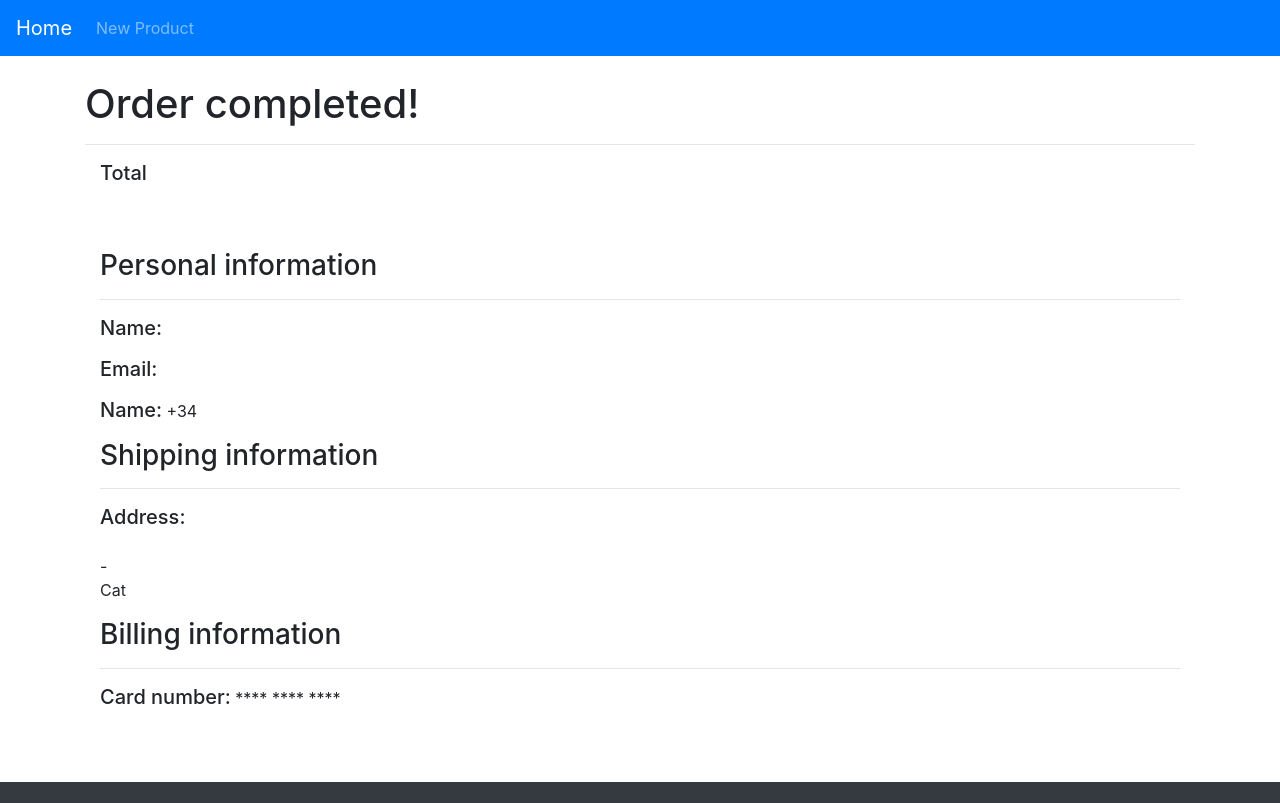
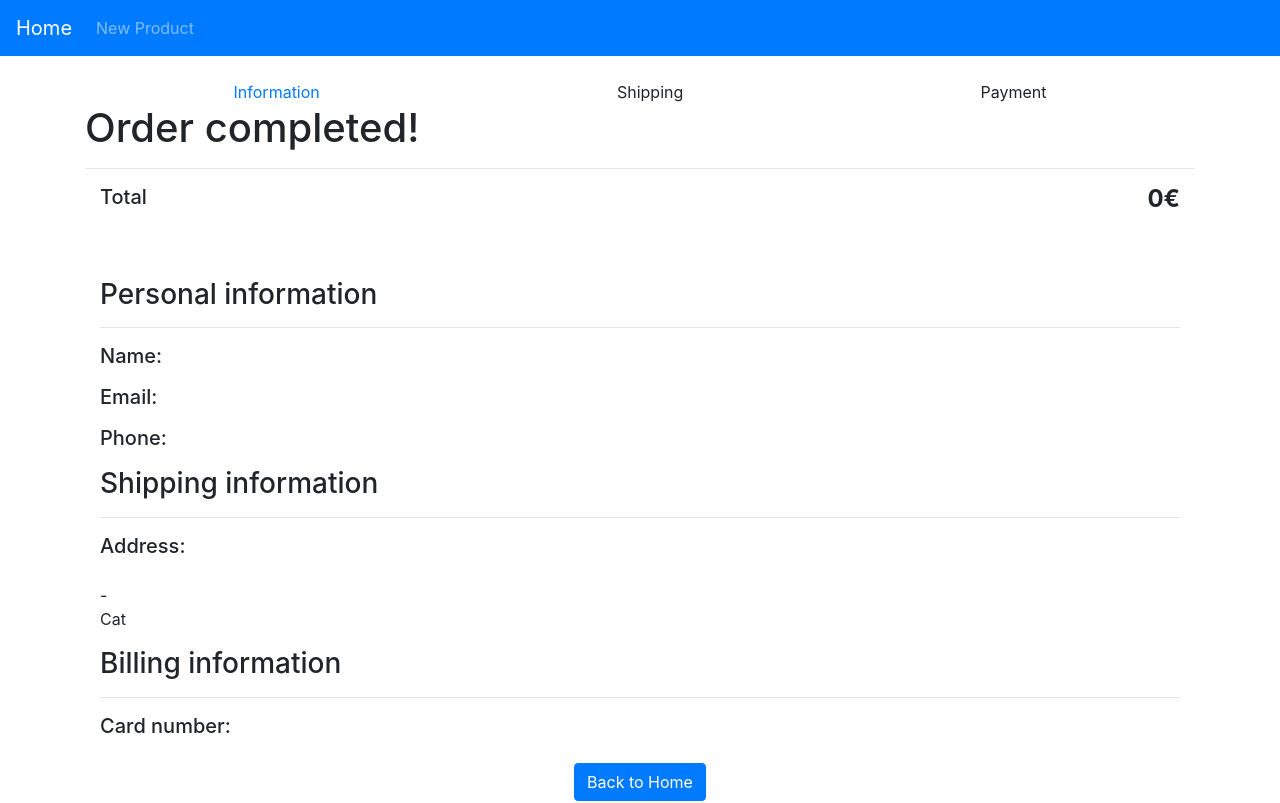
Before and after one commit to assembler-institute/react-shopping-cart-context, a React (Create React App) app: page /checkout/order-summary in a window 1280 px wide. Shown: the top 803 px of the page. Built offline with nearby package versions, Linux system fonts and the light colour scheme.

Commit message:
finish resumen page

```diff
--- a/src/components/Cart/Cart.js
+++ b/src/components/Cart/Cart.js
@@ -5,7 +5,7 @@ import ShoppingCartItem from "../ShoppingCartItem";
 import Button from "../Button";
 import HomeContext from "../../context/homeContext/HomeContext";
 
-function getCartTotal(cart) {
+export function getCartTotal(cart) {
   return cart.reduce((accum, item) => {
     return accum + item.price * item.quantity;
   }, 0);
--- /dev/null
+++ b/src/components/CheckoutHeader/CheckoutHeader.js
@@ -0,0 +1,45 @@
+import { NavLink } from "react-router-dom"
+import { useUser } from "../../context/userContext/userContex"
+
+function CheckoutHeader (){
+     const {  userDataValidPage1,userDataValidPage2}= useUser()
+    return (
+        <>
+            <header>
+                <div className="justify-content-between checkout-header">
+                    <nav className="d-flex justify-content-around steps-nav">
+                        <NavLink exact activeClassName="is-active" to="/checkout/step-1">
+                            Information
+                        </NavLink>
+                        {userDataValidPage1? (
+                        <NavLink
+                            disabled={!userDataValidPage1}
+                            exact
+                            activeClassName="is-active"
+                            to="/checkout/step-2"
+                        >
+                            Shipping
+                        </NavLink>
+                        ) : (
+                        <span>Shipping</span>
+                        )}
+                        {userDataValidPage2 ?
+                        (
+                        <NavLink
+                            disabled={!userDataValidPage2}
+                            exact
+                            activeClassName="is-active"
+                            to="/checkout/step-3"
+                        >
+                            Payment
+                        </NavLink>
+                        ) : (
+                        <span>Payment</span>
+                        )
+                        }
+                    </nav>
+                </div>
+            </header>
+        </>
+    )
+} export default CheckoutHeader
--- /dev/null
+++ b/src/components/CheckoutHeader/index.js
@@ -0,0 +1 @@
+export { default } from "./CheckoutHeader"
--- /dev/null
+++ b/src/components/ItemCheckout/ItemCheckout.js
@@ -0,0 +1,39 @@
+import "./ItemCheckout.scss"
+
+function ItemCheckout({img,title,quantity,price}) {
+    return (
+        <div className="col">
+            <div className="row flex-column">
+                <div className="col">
+                    <div className="row">
+                        <div className="col-12 col-xl-4 mb-3 mb-xl-0">
+                            <img className="ItemShowcase__img" src={img} alt={title} />
+                        </div>
+                        <div className="col-12 col-xl-8">
+                            <div className="row flex-column mb-3">
+                                <div className="col">
+                                    <h4 className="h5">
+                                        <strong>{title}</strong>
+                                    </h4>
+                                </div>
+                                <div className="col">
+                                    <div className="row flex-column">
+                                        <span className="col">
+                                            <strong>Quantity: </strong>
+                                            {quantity}
+                                        </span>
+                                        <span className="col">
+                                            <strong>Price: </strong>
+                                            {price}€
+                                        </span>
+                                    </div>
+                                </div>
+                            </div>
+                        </div>
+                    </div>
+                </div>
+            </div>
+        </div>
+    );
+}
+export default ItemCheckout;
--- /dev/null
+++ b/src/components/ItemCheckout/ItemCheckout.scss
@@ -0,0 +1,12 @@
+.ItemShowcase {
+  width: 30%;
+  &__img {
+    width: 100%;
+    min-width: 2rem;
+    height: auto;
+    border-radius: 4px;
+    object-fit: cover;
+    background-position: center;
+    margin-bottom: 25px;
+  }
+}
--- /dev/null
+++ b/src/components/ItemCheckout/index.js
@@ -0,0 +1 @@
+export { default } from "./ItemCheckout"
--- /dev/null
+++ b/src/components/StepFourForm/StepFourForm.js
@@ -0,0 +1,107 @@
+import React from "react";
+import { useUser } from "../../context/userContext/userContex"
+import { Link } from "react-router-dom";
+import Button from "../../components/Button/index"
+import ItemCheckout from "../ItemCheckout/ItemCheckout";
+import loadLocalStorageItems from "../../utils/loadLocalStorageItems";
+
+
+
+function StepFourForm(){
+    const { name, email, countryCode, phone, address, city, zip, country, cardNumber } = useUser();
+    const checkoutCart = loadLocalStorageItems("react-sc-state-cart-items", []);
+    function getTotal(cart) {
+        return cart.reduce((accum, item) => {
+          return accum + item.price * item.quantity;
+        }, 0);
+      }
+    return (
+        <>
+        <div>
+        <div className="summary">
+            <h1>Order completed!</h1>
+            <hr />
+                {checkoutCart.map((item) => (
+        <ItemCheckout
+          key={item.id}
+          id={item.id}
+          title={item.title}
+          price={item.price}
+          img={item.img}
+          quantity={item.quantity}
+        />
+      ))}
+
+            <div className="col shopping__cart__footer">
+                <div className="row row-cols-1 flex-column">
+                    <div className="col">
+                        <div className="d-flex justify-content-between mb-5">
+                            <h4 className="h5">Total</h4>
+                            <h4>
+                            {/* <strong>{getCartTotal(cartItems)}€</strong> */}
+                                <strong>{getTotal(checkoutCart)}€</strong>
+                            </h4>
+                        </div>
+                    </div>
+                </div>
+            </div>
+            <div className="col shopping__cart__header">
+                <h2 className="h3 mt-2">Personal information</h2>
+                <hr className="mb-3" />
+            </div>
+            <div>
+                <div className="step1 col">
+                    <p>
+                        <span className="h5">Name:</span> {name}
+                    </p>
+                    <p>
+                        <span className="h5">Email:</span> {email}
+                    </p>
+                    <p>
+                        <span className="h5">Phone:</span> {phone}
+                    </p>
+                </div>
+            </div>
+            <div className="col shopping__cart__header">
+                <h2 className="h3 mt-2">Shipping information</h2> { }
+                <hr className="mb-3" />
+            </div>
+            <div>
+                <div className="step1 col">
+                    <p>
+                        <span className="h5">Address:</span>
+                        <br />
+                        {address}
+                        <br />
+                        {city} - {zip}
+                        <br />
+                        {country}
+                    </p>
+                </div>
+            </div>
+
+            <div className="col shopping__cart__header">
+                <h2 className="h3 mt-2">Billing information</h2>
+                <hr className="mb-3" />
+            </div>
+            <div>
+                <div className="step1 col">
+                    <p>
+                        {/* <span className="h5">Card holder:</span> {cardHolder} */}
+                    </p>
+                    <p>
+                        <span className="h5">Card number:</span> {cardNumber}
+                    </p>
+                </div>
+            </div>
+
+            <div className="d-flex justify-content-center mt-4">
+                <Link to="/" >
+                    <Button>Back to Home</Button>
+                </Link>
+            </div>
+        </div>
+    </div>
+        </>
+    )
+}export default StepFourForm
--- /dev/null
+++ b/src/components/StepFourForm/index.js
@@ -0,0 +1 @@
+export {default} from "./StepFourForm"
--- a/src/pages/CheckoutStepFour/checkoutStepFour.js
+++ b/src/pages/CheckoutStepFour/checkoutStepFour.js
@@ -1,94 +1,23 @@
-import React from "react";
+import React, { useContext } from "react";
 import withLayout from "../../hoc/withLayout";
-import {useUser} from "../../context/userContext/userContex"
+import CheckoutHeader from "../../components/CheckoutHeader/CheckoutHeader";
+import StepFourForm from "../../components/StepFourForm/StepFourForm";
 
 
 
 
-// function getTotal(cart) {
-//     return cart.reduce((accum, item) => {
-//       return accum + item.price * item.quantity;
-//     }, 0);
-//   }
 
 function CheckoutStepFour() {
-    const { name, email, countryCode, phone,address, city,zip,country,cardNumber} = useUser();
-     return(<div>
-    <div className="summary">
-      <h1>Order completed!</h1>
-      <hr />
+    return (
+        <>
+        <div>
+            <CheckoutHeader/>
+        </div>
+        <div>
+            <StepFourForm/>
+        </div>
+                </>
 
-      <div className="col shopping__cart__footer">
-        <div className="row row-cols-1 flex-column">
-          <div className="col">
-            <div className="d-flex justify-content-between mb-5">
-              <h4 className="h5">Total</h4>
-              <h4>
-                {/* <strong>{getTotal(checkoutCart)}€</strong> */}
-              </h4>
-            </div>
-          </div>
-        </div>
-      </div>
-
-      <div className="col shopping__cart__header">
-        <h2 className="h3 mt-2">Personal information</h2>
-        <hr className="mb-3" />
-      </div>
-      <div>
-        <div className="step1 col">
-          <p>
-            <span className="h5">Name:</span> {name}
-          </p>
-          <p>
-            <span className="h5">Email:</span> {email}
-          </p>
-          <p>
-            <span className="h5">Name:</span> {countryCode} {phone}
-          </p>
-        </div>
-      </div>
-
-      <div className="col shopping__cart__header">
-        <h2 className="h3 mt-2">Shipping information</h2> {}
-        <hr className="mb-3" />
-      </div>
-      <div>
-        <div className="step1 col">
-          <p>
-            <span className="h5">Address:</span>
-            <br />
-            {address}
-            <br />
-            {city} - {zip}
-            <br />
-            {country}
-          </p>
-        </div>
-      </div>
-
-      <div className="col shopping__cart__header">
-        <h2 className="h3 mt-2">Billing information</h2>
-        <hr className="mb-3" />
-      </div>
-      <div>
-        <div className="step1 col">
-          <p>
-            {/* <span className="h5">Card holder:</span> {cardHolder} */}
-          </p>
-          <p>
-            <span className="h5">Card number:</span> **** **** ****{" "}
-            {cardNumber}
-            {/* {cardNumber.slice(12, 16)} */}
-          </p>
-        </div>
-      </div>
-
-      <div className="d-flex justify-content-center mt-4">
-        {/* <Button onClick={goToHome}>Back home</Button> */}
-      </div>
-    </div>
-        </div>
     )
 }
 export default withLayout(CheckoutStepFour);
--- a/src/pages/CheckoutStepOne/CheckoutStepOne.js
+++ b/src/pages/CheckoutStepOne/CheckoutStepOne.js
@@ -1,4 +1,5 @@
 import React from "react";
+import CheckoutHeader from "../../components/CheckoutHeader/CheckoutHeader";
 import StepOneForm from "../../components/StepOneForm/StepOneForm";
 import withLayout from "../../hoc/withLayout";
 
@@ -6,7 +7,9 @@ import withLayout from "../../hoc/withLayout";
 function CheckOutStepOne() {
     return (
 <>
-        <div>n.mgghcxfghdfzxhfxn</div>
+<div>
+    <CheckoutHeader/>
+</div>
         <div>
            <StepOneForm/>
         </div>
--- a/src/pages/CheckoutStepThree/checkoutStepThree.js
+++ b/src/pages/CheckoutStepThree/checkoutStepThree.js
@@ -1,11 +1,17 @@
 import React from "react";
 import withLayout from "../../hoc/withLayout";
 import StepThreeForm from "../../components/StepThreeForm/index"
+import CheckoutHeader from "../../components/CheckoutHeader/CheckoutHeader";
 
 
 function CheckoutStepThree() {
     return (
         <>
+        <div>
+        <div>
+    <CheckoutHeader/>
+</div>
+        </div>
         <div>
             <StepThreeForm/>
         </div>
```
Also changed, not shown: src/pages/CheckoutStepTwo/CheckoutStepTwo.js (+6 -1 lines).
